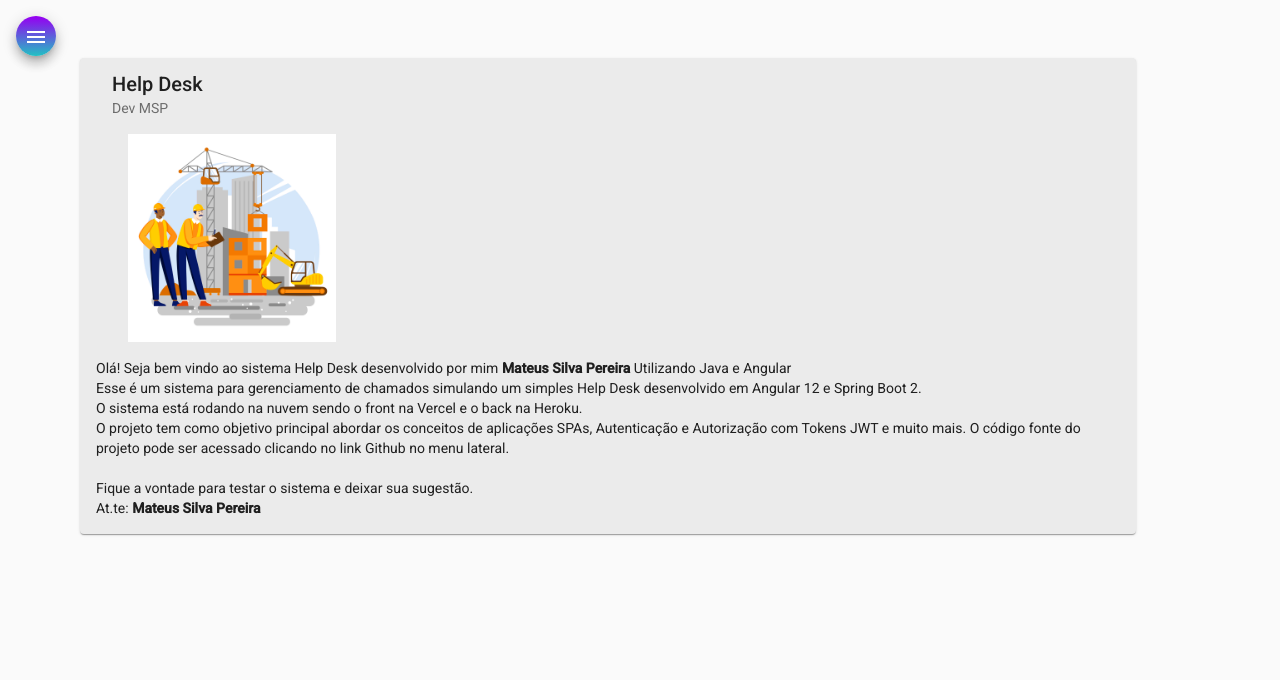
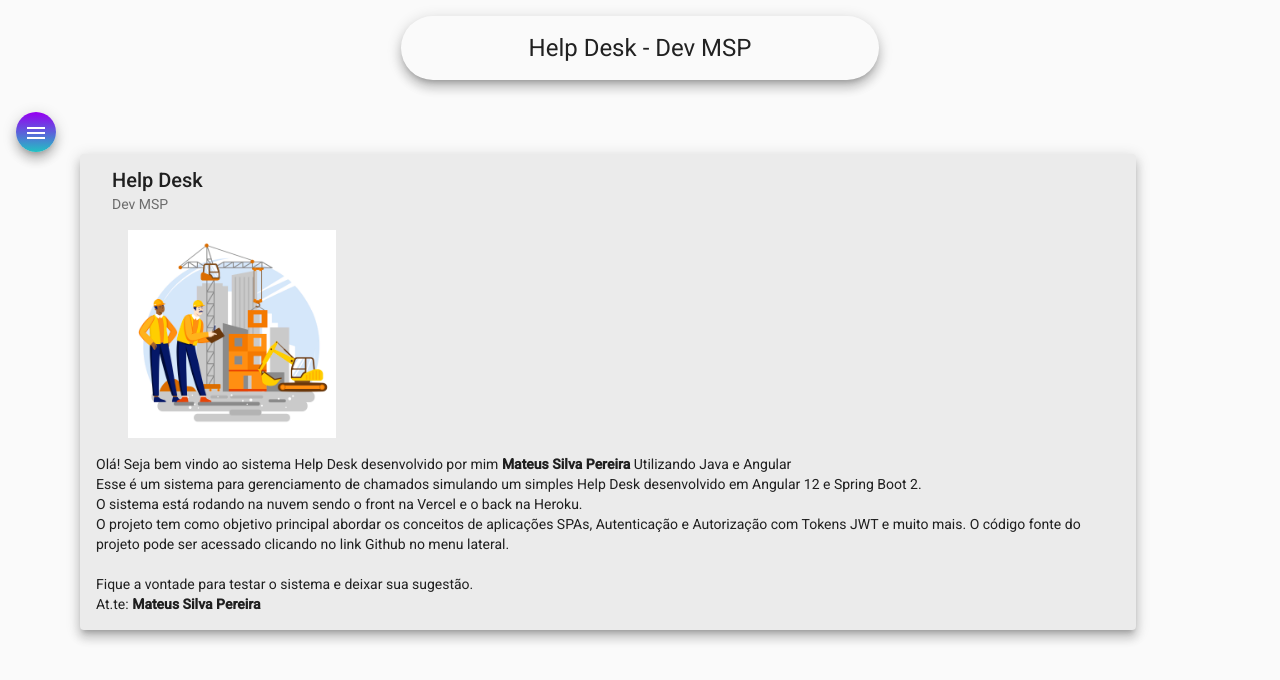
Before and after one commit to MateusSilvaPereira/helpdesk-front, an Angular app: page /home in a window 1280 px wide. Shown: the top 680 px of the page. Built offline with nearby package versions, Linux system fonts and the light colour scheme.

Commit message:
HTML e CSS para Header

```diff
--- a/src/app/components/header/header.component.css
+++ b/src/app/components/header/header.component.css
@@ -0,0 +1,13 @@
+.container {
+    display: flex;
+    align-items: center;
+    justify-content: center;
+}
+
+h1 {
+    border: 1px solid rgb(20, 20, 20);
+    margin-top: 1rem;
+    padding: 1rem 10%;
+    border-radius: 2rem;
+    border: none;
+}
--- a/src/app/components/header/header.component.html
+++ b/src/app/components/header/header.component.html
@@ -1 +1,3 @@
-<p>header works!</p>
+<div class="container">
+    <h1 class="mat-elevation-z8">Help Desk - Dev MSP</h1>
+</div>
--- a/src/app/components/home/home.component.html
+++ b/src/app/components/home/home.component.html
@@ -1,4 +1,4 @@
-<mat-card class="card">
+<mat-card class="card mat-elevation-z8">
     <mat-card-header>
       <mat-card-title>Help Desk</mat-card-title>
       <mat-card-subtitle>Dev MSP</mat-card-subtitle>
--- a/src/app/components/nav/nav.component.html
+++ b/src/app/components/nav/nav.component.html
@@ -26,6 +26,7 @@
     </mat-drawer>
 
     <div class="sidenav-content">
+        <app-header></app-header>
       <button class="menu mat-elevation-z8" (click)="drawer.toggle()" mat-icon-button>
         <mat-icon>menu</mat-icon>
       </button>
```
